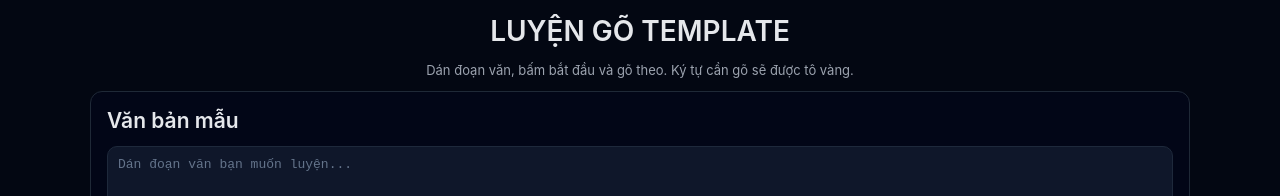
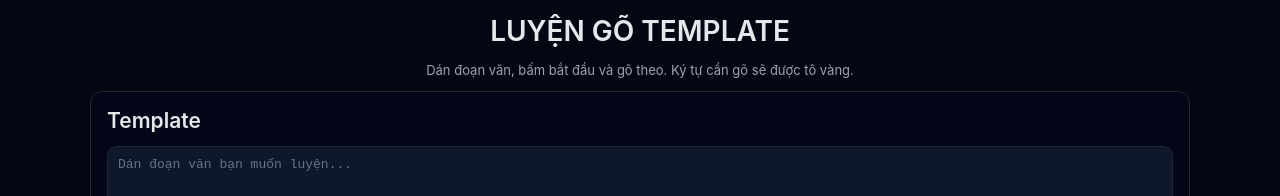
Before and after one commit to engdyy/typing-practice-v2, a plain HTML site: page index.html in a window 1280 px wide. Shown: the top 196 px of the page. Drawn offline with Linux system fonts and the light colour scheme.

Commit message:
Fix HTML structure and update template text

```diff
--- a/index.html
+++ b/index.html
@@ -16,7 +16,7 @@
     </header>
 
     <section class="panel" id="sourcePanel">
-      <h2>Văn bản mẫu</h2>
+      <h2>Template</h2>
       <textarea id="sourceText" placeholder="Dán đoạn văn bạn muốn luyện..."></textarea>
 
       <div class="buttons">
```
